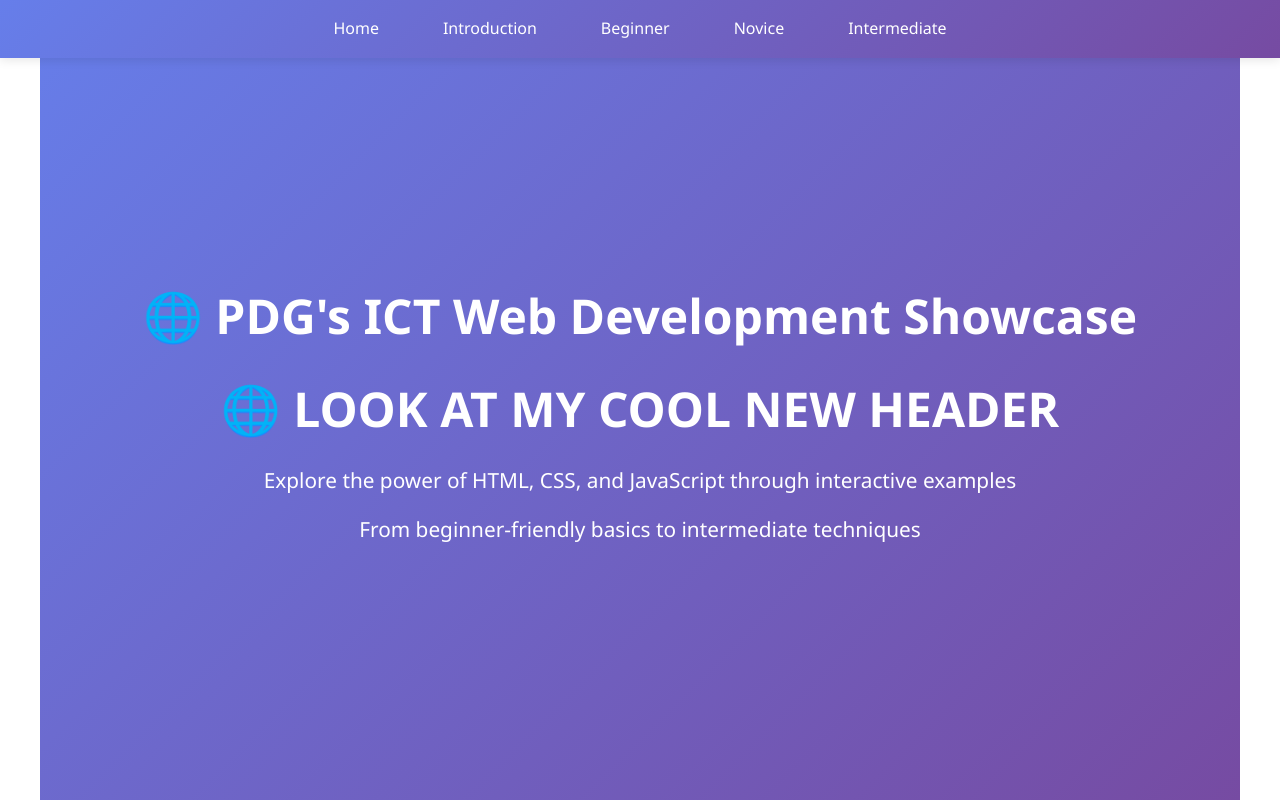
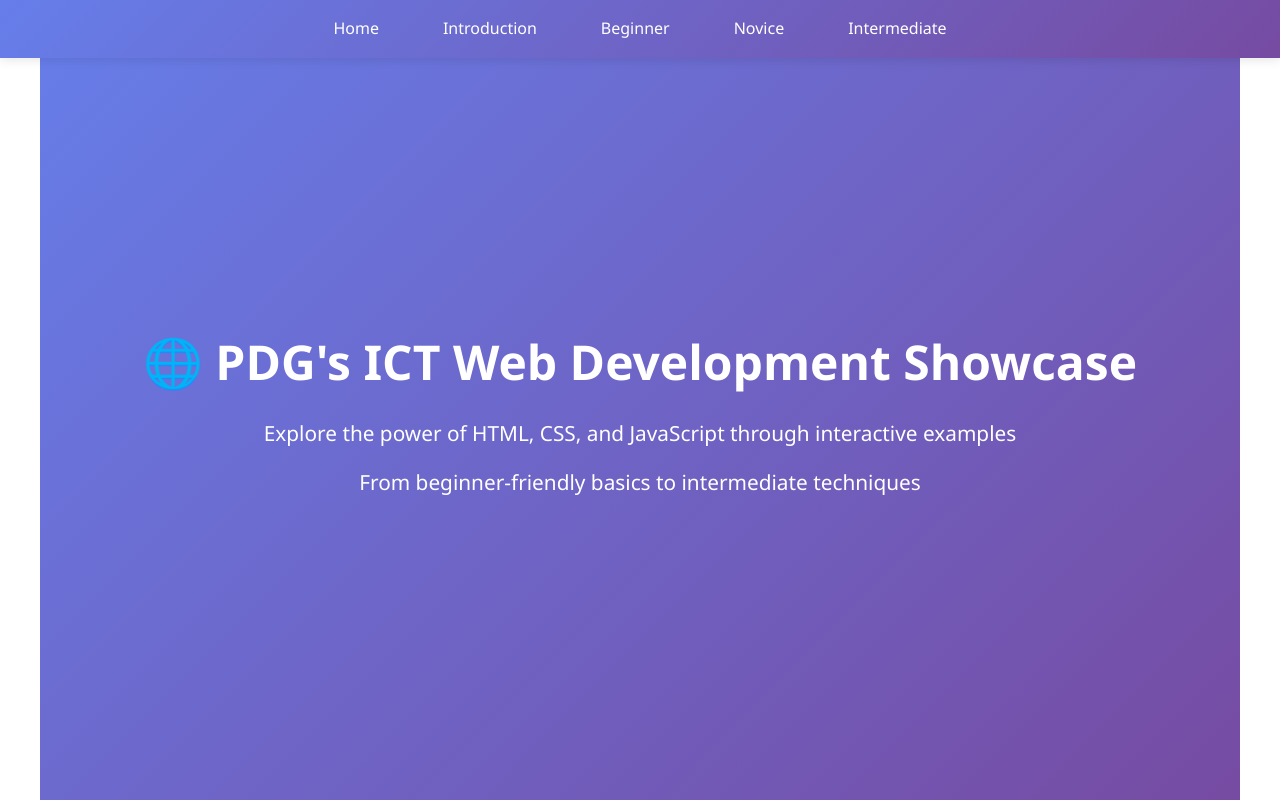
Before and after one commit to pdg6/GitHub-Homepage, a plain HTML site: page index.html in a window 1280 px wide. Shown: the top 800 px of the page. Drawn offline with Linux system fonts and the light colour scheme.

Commit message:
Return to Original

```diff
--- a/index.html
+++ b/index.html
@@ -440,7 +440,6 @@
     <!-- HERO SECTION -->
     <section id="hero">
         <h1>🌐 PDG's ICT Web Development Showcase</h1>
-        <h1>🌐 LOOK AT MY COOL NEW HEADER</h1>
         <p>Explore the power of HTML, CSS, and JavaScript through interactive examples</p>
         <p>From beginner-friendly basics to intermediate techniques</p>
     </section>
```
